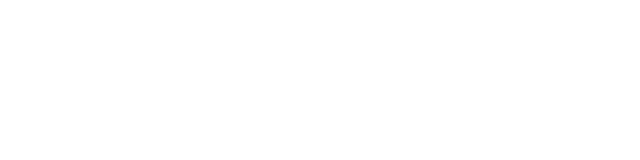
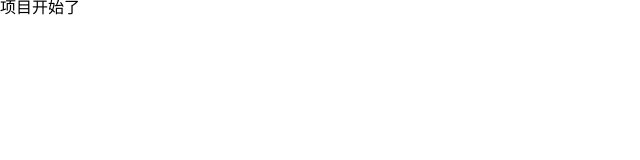
Before and after one commit to Y-CD/heimatoutiao, a Vue app: page / in a window 1280 px wide. Shown: the top 160 px of the page, without its empty margins (0-640 px from the left). Built offline with nearby package versions, Linux system fonts and the light colour scheme.

Commit message:
项目的初始结构搭建完成

```diff
--- a/src/App.vue
+++ b/src/App.vue
@@ -1,21 +1,12 @@
 <template>
-  <div id="app"></div>
+  <div id="app">项目开始了</div>
 </template>
 
 <script>
 export default {
   name: "App",
-  components: {},
 };
 </script>
 
 <style lang="less">
-#app {
-  font-family: Avenir, Helvetica, Arial, sans-serif;
-  -webkit-font-smoothing: antialiased;
-  -moz-osx-font-smoothing: grayscale;
-  text-align: center;
-  color: #2c3e50;
-  margin-top: 60px;
-}
 </style>
--- a/src/main.js
+++ b/src/main.js
@@ -1,5 +1,8 @@
 import Vue from 'vue'
 import App from './App.vue'
+
+// 引入全局的重置样式
+import '@/styles/reset.less'
 
 Vue.config.productionTip = false
 
--- /dev/null
+++ b/src/styles/reset.less
@@ -0,0 +1,42 @@
+html, body, div, span, applet, object, iframe,
+h1, h2, h3, h4, h5, h6, p, blockquote, pre,
+a, abbr, acronym, address, big, cite, code,
+del, dfn, em, img, ins, kbd, q, s, samp,
+small, strike, strong, sub, sup, tt, var,
+b, u, i, center,
+dl, dt, dd, ol, ul, li,
+fieldset, form, label, legend,
+table, caption, tbody, tfoot, thead, tr, th, td,
+article, aside, canvas, details, embed,
+figure, figcaption, footer, header, hgroup,
+main, menu, nav, output, ruby, section, summary,
+time, mark, audio, video {
+	margin: 0;
+	padding: 0;
+	border: 0;
+	font-size: 100%;
+	font: inherit;
+	vertical-align: baseline;
+}
+article, aside, details, figcaption, figure,
+footer, header, hgroup, main, menu, nav, section {
+	display: block;
+}
+body {
+	line-height: 1;
+}
+ol, ul {
+	list-style: none;
+}
+blockquote, q {
+	quotes: none;
+}
+blockquote:before, blockquote:after,
+q:before, q:after {
+	content: '';
+	content: none;
+}
+table {
+	border-collapse: collapse;
+	border-spacing: 0;
+}
```
